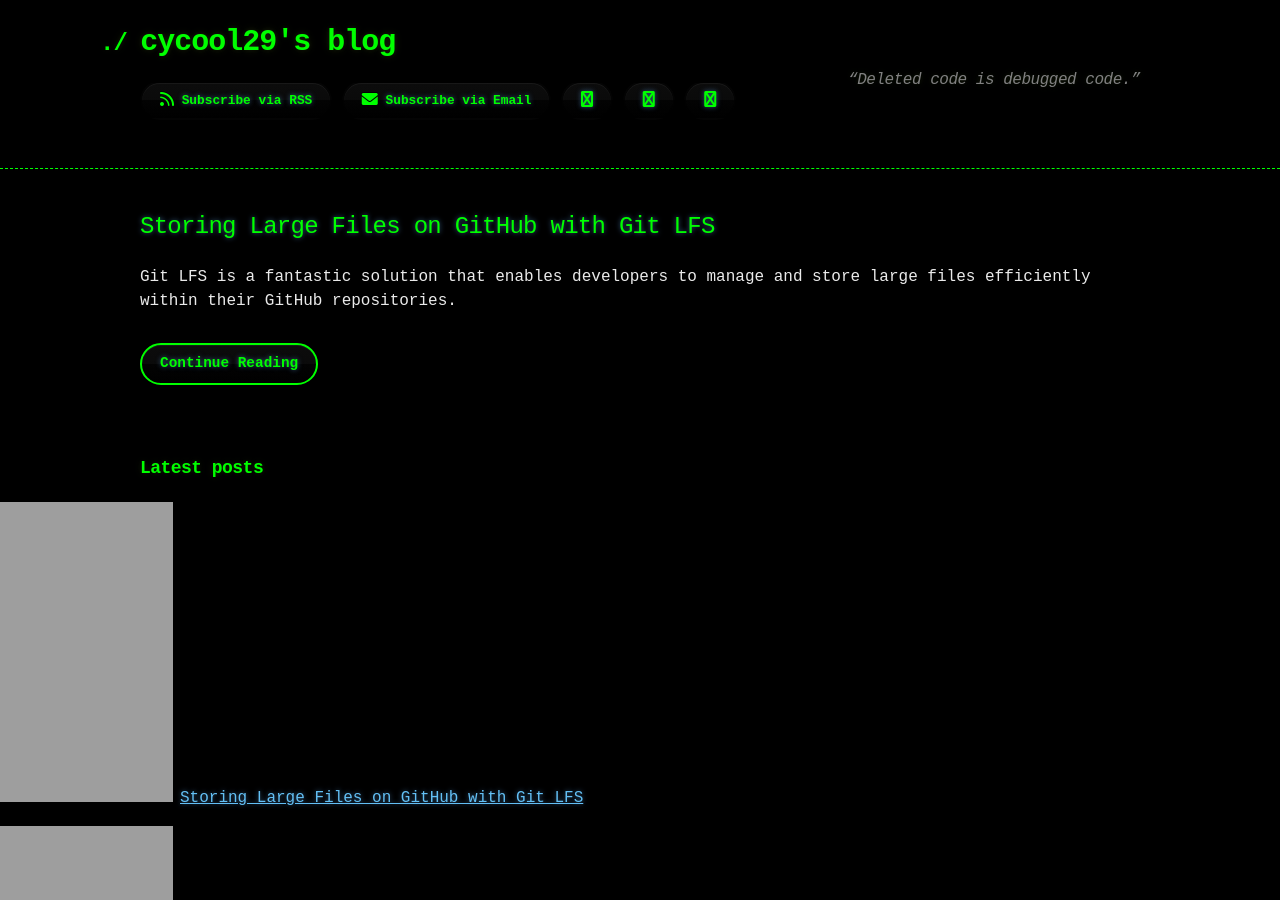
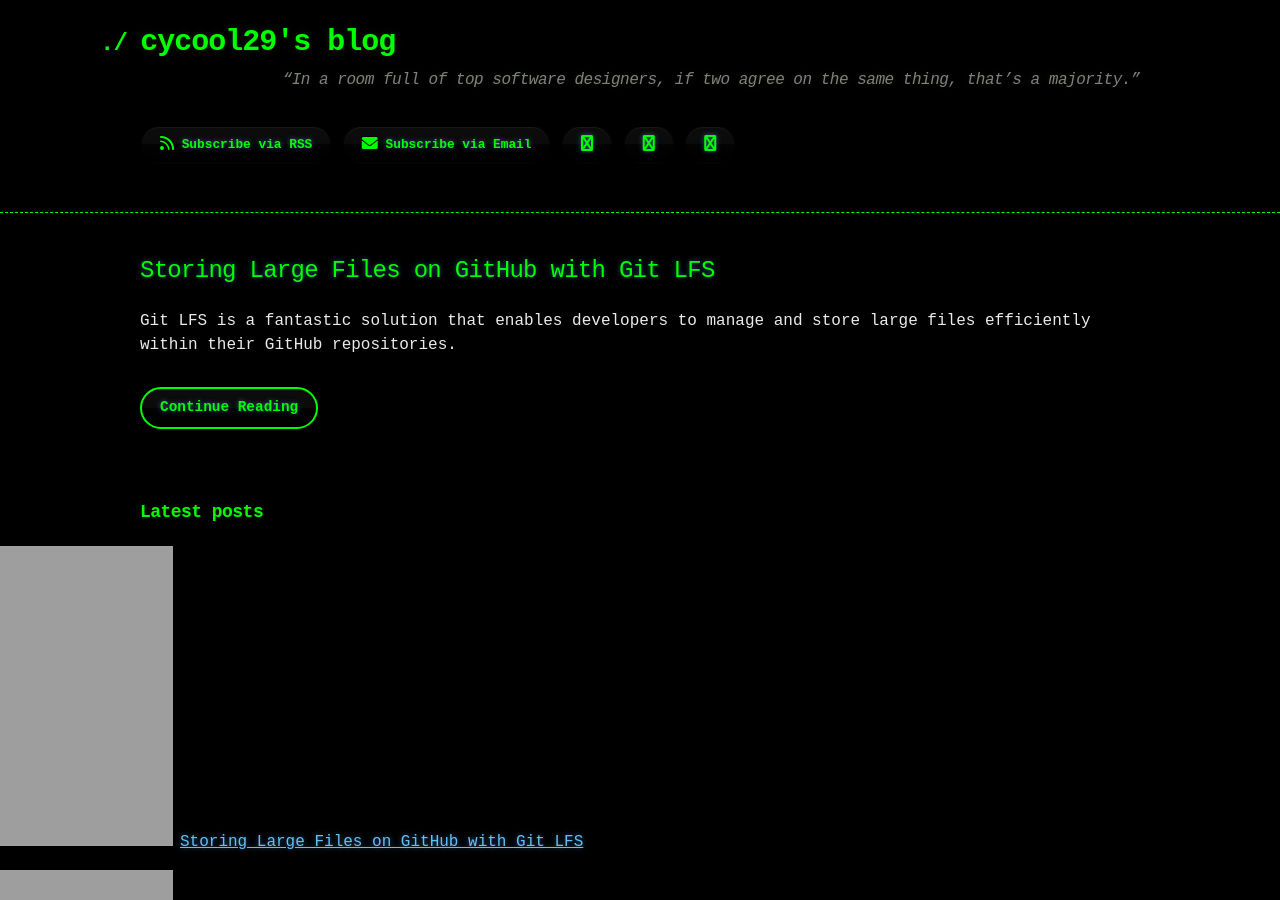
Before and after one commit to cycool29/cycool29.github.io, a Jekyll site: the page built from index.md, in a window 1280 px wide and 900 px high. Built offline with Jekyll 4.4.1, drawn with Linux system fonts in a browser that asks for light colours; a style sheet for code colours, icons or effects is not loaded.

Commit message:
Update quotes

```diff
--- a/_config.yml
+++ b/_config.yml
@@ -1,5 +1,5 @@
 title: cycool29's blog
-description: "“Deleted code is debugged code.” "
+description: "“In a room full of top software designers, if two agree on the same thing, that’s a majority.” "
 bio: A high school student. Intermediate in Python, Git, Bash. Learning JavaScript. He/Him. "
 author: cycool29
 url: https://cycool29.github.io
```
